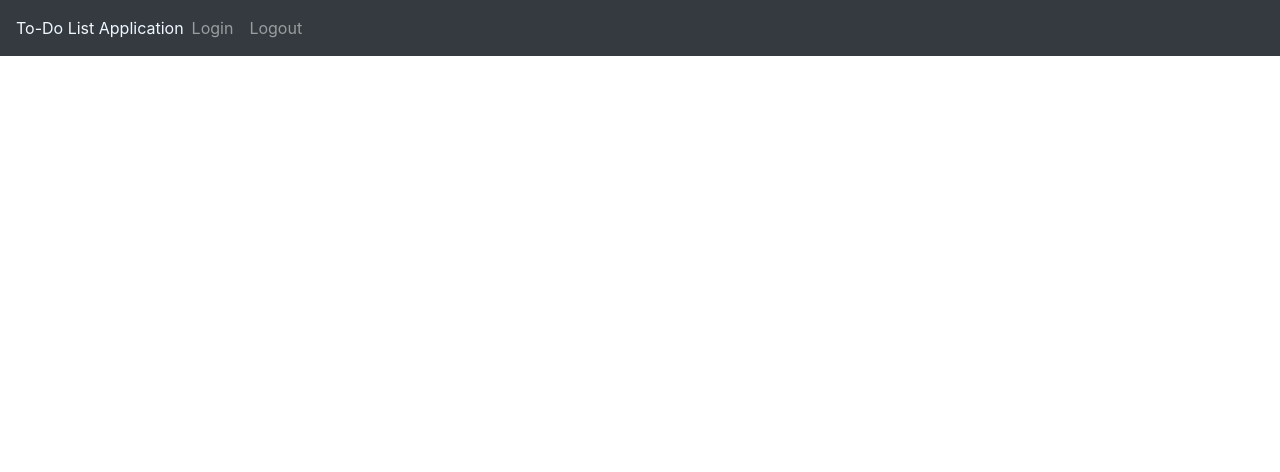
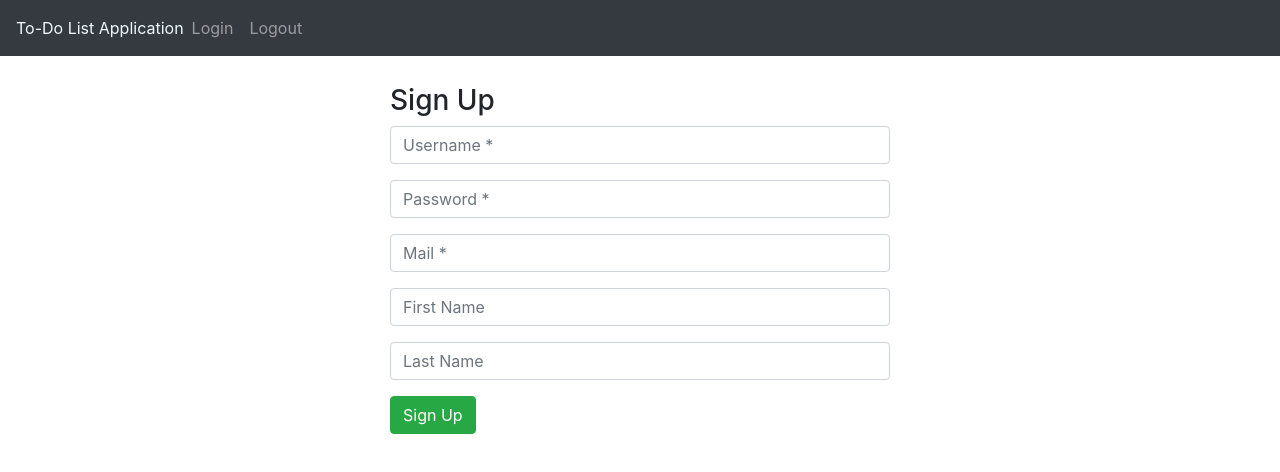
Before and after one commit to atacankullabci/todo-app-client, an Angular app: page /sign-up in a window 1280 px wide. Before the commit this address led to /. Shown: the top 472 px of the page. Built offline with nearby package versions, Linux system fonts and the light colour scheme.

Commit message:
Sign-Up Component implemented

```diff
--- a/package.json
+++ b/package.json
@@ -46,6 +46,7 @@
     "protractor": "~7.0.0",
     "ts-node": "~8.3.0",
     "tslint": "~6.1.0",
-    "typescript": "~3.8.3"
+    "typescript": "~3.8.3",
+    "ngx-toastr": "12.0.1"
   }
 }
--- a/src/app/app-routing.module.ts
+++ b/src/app/app-routing.module.ts
@@ -6,12 +6,14 @@ import {TodoFormComponent} from './todo-form/todo-form.component';
 import {ItemListComponent} from './item-list/item-list.component';
 import {LoginComponent} from './shared/login/login.component';
 import {LogoutComponent} from './shared/logout/logout.component';
+import {SignupComponent} from './shared/signup/signup.component';
 
 
 const routes: Routes = [
 
   {path: 'login', component: LoginComponent},
   {path: 'logout', component: LogoutComponent},
+  {path: 'sign-up', component: SignupComponent},
 
   {path: 'todo-list/todo-form', component: TodoFormComponent},
   {path: 'todo-list', component: TodoListComponent},
--- a/src/app/app.module.ts
+++ b/src/app/app.module.ts
@@ -17,6 +17,9 @@ import {LogoutComponent} from './shared/logout/logout.component';
 import {HeaderComponent} from './header/header.component';
 import {FooterComponent} from './footer/footer.component';
 import {AuthInterceptor} from './blocks/interceptor/auth.interceptor';
+import {BrowserAnimationsModule} from '@angular/platform-browser/animations';
+import {ToastrModule} from 'ngx-toastr';
+import {SignupComponent} from './shared/signup/signup.component';
 
 @NgModule({
   declarations: [
@@ -32,13 +35,16 @@ import {AuthInterceptor} from './blocks/interceptor/auth.interceptor';
     LogoutComponent,
     HeaderComponent,
     FooterComponent,
+    SignupComponent,
   ],
   imports: [
     BrowserModule,
     AppRoutingModule,
     FormsModule,
     HttpClientModule,
-    ReactiveFormsModule
+    ReactiveFormsModule,
+    BrowserAnimationsModule,
+    ToastrModule.forRoot()
   ],
   providers: [{provide: HTTP_INTERCEPTORS, useClass: AuthInterceptor, multi: true}],
   bootstrap: [AppComponent]
--- a/src/app/core/auth/auth-jwt.service.ts
+++ b/src/app/core/auth/auth-jwt.service.ts
@@ -3,6 +3,7 @@ import {HttpClient} from '@angular/common/http';
 import {Login} from '../login/login.model';
 import {Observable} from 'rxjs';
 import {map} from 'rxjs/operators';
+import {Signup} from '../signup/signup.model';
 
 type JwtToken = {
   authenticationToken: string;
@@ -31,6 +32,11 @@ export class AuthenticationProvider {
     sessionStorage.clear();
   }
 
+  sendVerificationMail(signup: Signup) {
+    debugger;
+    return this.http.post<void>(this.authUrl + '/sign-up', signup);
+  }
+
   private authenticateSuccess(response: JwtToken): void {
     const jwtToken = response;
     if (jwtToken) {
--- /dev/null
+++ b/src/app/core/signup/signup.model.ts
@@ -0,0 +1,5 @@
+export class Signup {
+  constructor(public username: string, public password: string, public email: string, public firstName: string, public lastName: string) {
+  }
+
+}
--- a/src/app/shared/login/login.component.html
+++ b/src/app/shared/login/login.component.html
@@ -2,7 +2,7 @@
   <div class="modal-dialog">
     <div class="modal-content" style="border: none !important">
       <div class="panel-heading">
-        <h3 class="panel-title">Sign In</h3>
+        <h3 class="panel-title">Login</h3>
       </div>
       <div class="panel-body">
         <form role="form" class="form" (ngSubmit)="login()" [formGroup]="loginForm">
@@ -27,7 +27,7 @@
                 </div>
                 <div class="col-4 ">
                   <div class="float-right">
-                    <button class="btn btn-dark">
+                    <button class="btn btn-dark" type="button" [routerLink]="'/sign-up'">
                       Sign Up
                     </button>
                   </div>
--- /dev/null
+++ b/src/app/shared/signup/signup.component.css
@@ -0,0 +1,5 @@
+.login-validator {
+  padding: 5px;
+  margin: 0px 10px 0px 0px;
+  display: inline-block;
+}
--- /dev/null
+++ b/src/app/shared/signup/signup.component.html
@@ -0,0 +1,60 @@
+<div class="col-md-12">
+  <div class="modal-dialog">
+    <div class="modal-content" style="border: none !important">
+      <div class="panel-heading">
+        <h3 class="panel-title">Sign Up</h3>
+      </div>
+      <div class="panel-body">
+        <form role="form" class="form" (ngSubmit)="signup()"
+              [formGroup]="signupForm">
+          <fieldset>
+            <div class="form-group">
+              <input type="text" class="form-control" name="username"
+                     id="username" placeholder="Username *"
+                     formControlName="username">
+              <div *ngIf="signupForm.get('username').invalid && signupForm.get('username').touched"
+                   class="alert alert-danger login-validator">Username is required
+              </div>
+            </div>
+            <div class="form-group">
+              <input type="password" class="form-control" name="password"
+                     id="password" placeholder="Password *"
+                     formControlName="password">
+              <div *ngIf="signupForm.get('password').invalid && signupForm.get('password').touched"
+                   class="alert alert-danger login-validator">Password is required
+              </div>
+            </div>
+            <div class="form-group">
+              <input type="text" class="form-control" name="mail"
+                     id="mail" placeholder="Mail *"
+                     formControlName="email">
+              <div *ngIf="signupForm.get('email').invalid && !signupForm.get('email').pristine"
+                   class="alert alert-danger login-validator">Enter a valid email address
+              </div>
+            </div>
+            <div class="form-group">
+              <input type="text" class="form-control" name="firstName"
+                     id="firstName" placeholder="First Name"
+                     formControlName="firstName">
+            </div>
+            <div class="form-group">
+              <input type="text" class="form-control" name="lastName"
+                     id="lastName" placeholder="Last Name"
+                     formControlName="lastName">
+            </div>
+            <div class="contain">
+              <div class="row justify-content-between">
+                <div class="col-4 ">
+                  <button class="btn btn-success"
+                          type="submit">
+                    Sign Up
+                  </button>
+                </div>
+              </div>
+            </div>
+          </fieldset>
+        </form>
+      </div>
+    </div>
+  </div>
+</div>
--- /dev/null
+++ b/src/app/shared/signup/signup.component.ts
@@ -0,0 +1,31 @@
+import {Component, OnInit} from '@angular/core';
+import {FormBuilder, Validators} from '@angular/forms';
+import {AuthenticationProvider} from '../../core/auth/auth-jwt.service';
+
+@Component({
+  selector: 'app-signup',
+  templateUrl: './signup.component.html',
+  styleUrls: ['./signup.component.css']
+})
+export class SignupComponent implements OnInit {
+
+  signupForm = this.fb.group({
+    username: ['', [Validators.required]],
+    password: ['', [Validators.required]],
+    email: ['', [Validators.required, Validators.email]],
+    firstName: ['', [Validators.required]],
+    lastName: ['', [Validators.required]]
+  });
+
+
+  constructor(private fb: FormBuilder, private authProvider: AuthenticationProvider) {
+  }
+
+  ngOnInit(): void {
+  }
+
+  signup() {
+    this.authProvider.sendVerificationMail(this.signupForm.value).subscribe();
+  }
+
+}
--- a/src/app/todo-form/todo-form.component.html
+++ b/src/app/todo-form/todo-form.component.html
@@ -10,7 +10,9 @@
                placeholder="Enter the To-Do list name"
                required #name="ngModel">
       </div>
-      <div [hidden]="!name.pristine" class="alert alert-danger">To-Do List name is required</div>
+      <div [hidden]="name.invalid && (name.dirty || name.touched)"
+           class="alert alert-danger">To-Do List name is required
+      </div>
       <button (click)="previousState()"
               class="btn btn-dark mr-2"
               data-toggle="tooltip"
```
Also changed, not shown: 2 other files (tests, documents, lock files or other folders).
